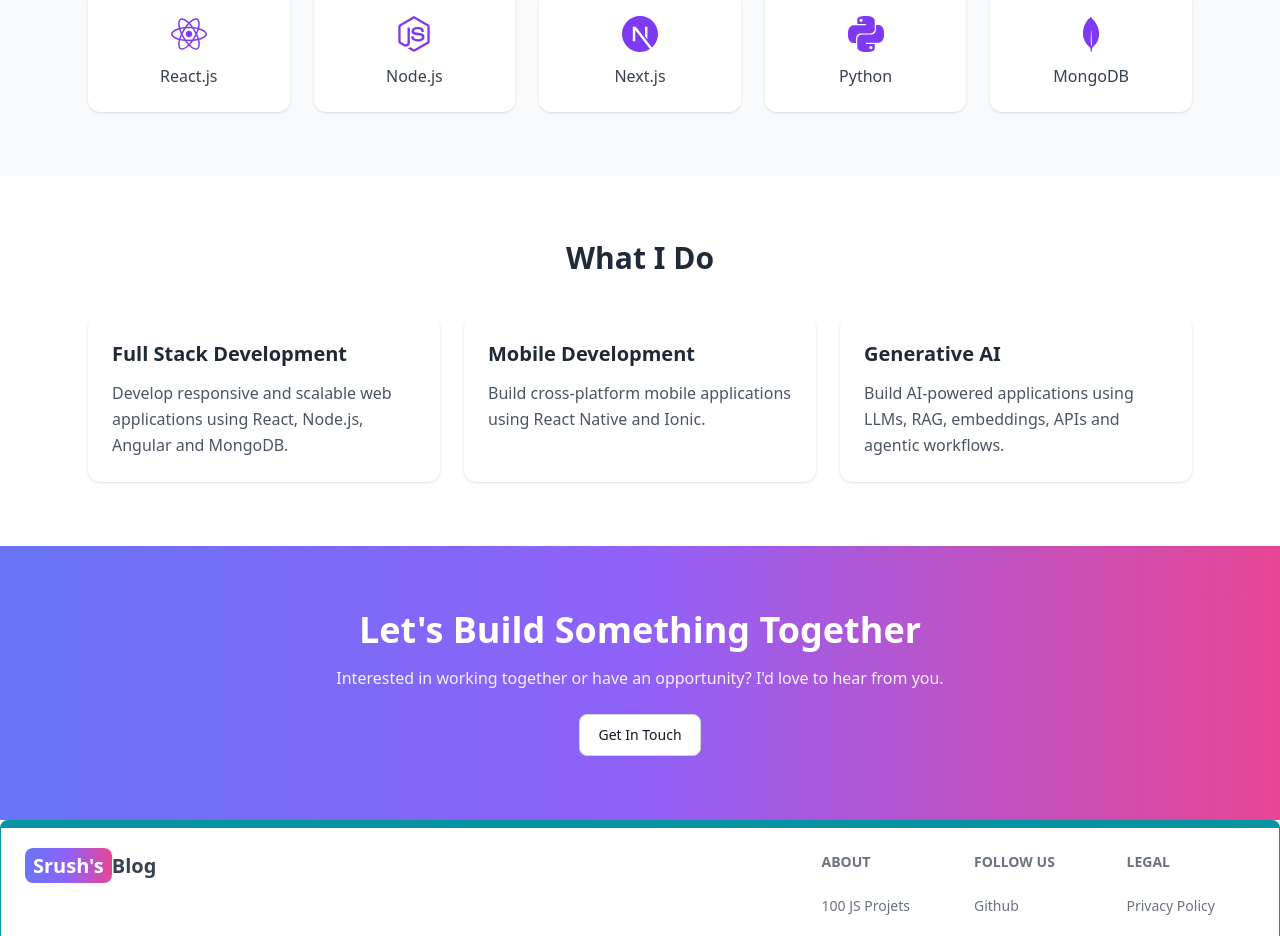
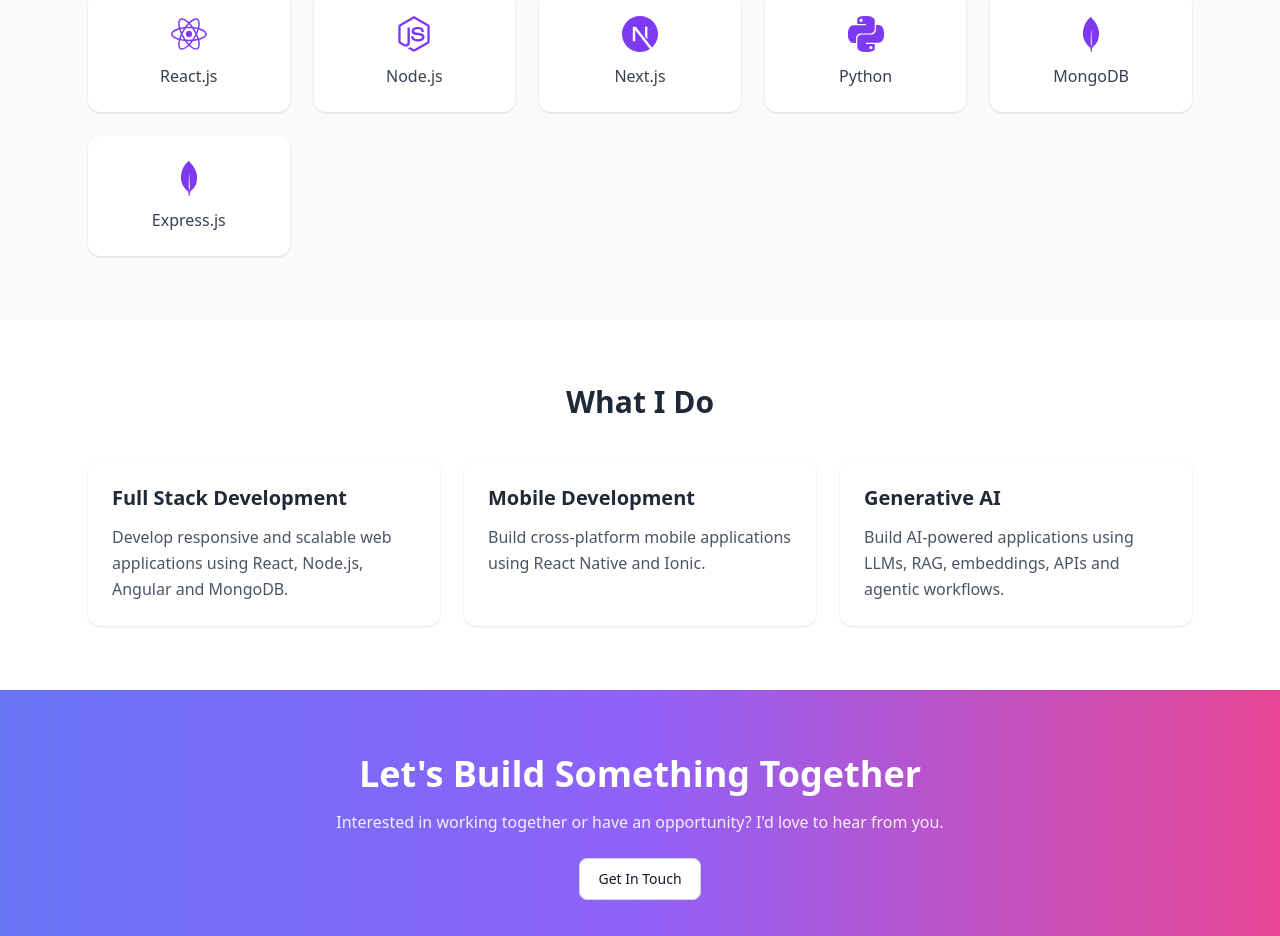
Before and after one commit to Srushtibhoge/mern_project, a React (Vite) app in the folder client/: page / in a window 1280 px wide. Shown: the part 930-1866 px from the top of the page. Built offline with nearby package versions, Linux system fonts and the light colour scheme.

Commit message:
added skill

```diff
--- a/client/src/pages/Home.jsx
+++ b/client/src/pages/Home.jsx
@@ -108,6 +108,8 @@ export default function Home() {
             <Skill icon={<SiNextdotjs />} name="Next.js" />
             <Skill icon={<SiPython />} name="Python" />
             <Skill icon={<SiMongodb />} name="MongoDB" />
+            <Skill icon={<SiMongodb />} name="Express.js" />
+
 
           </div>
         </div>
```
